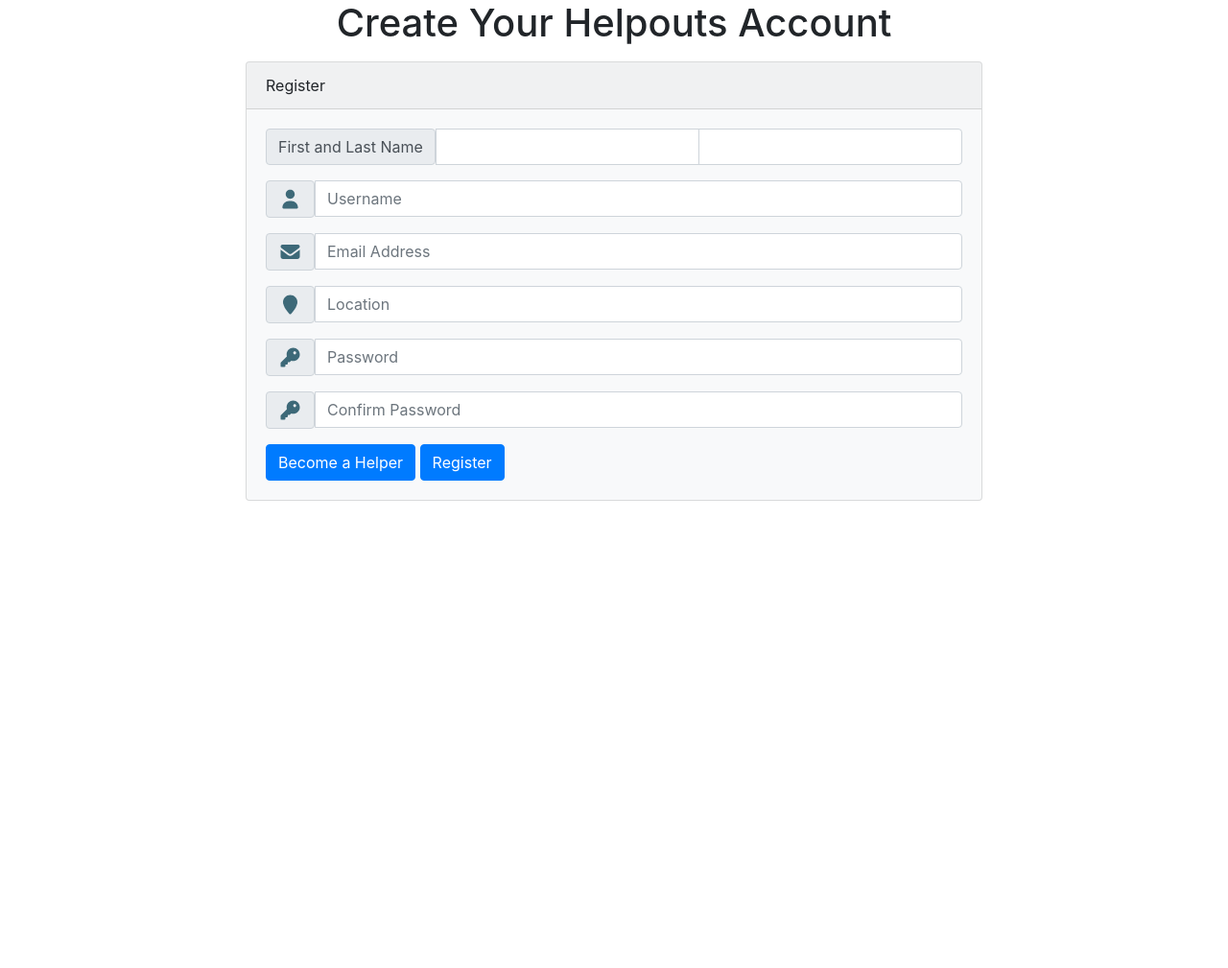
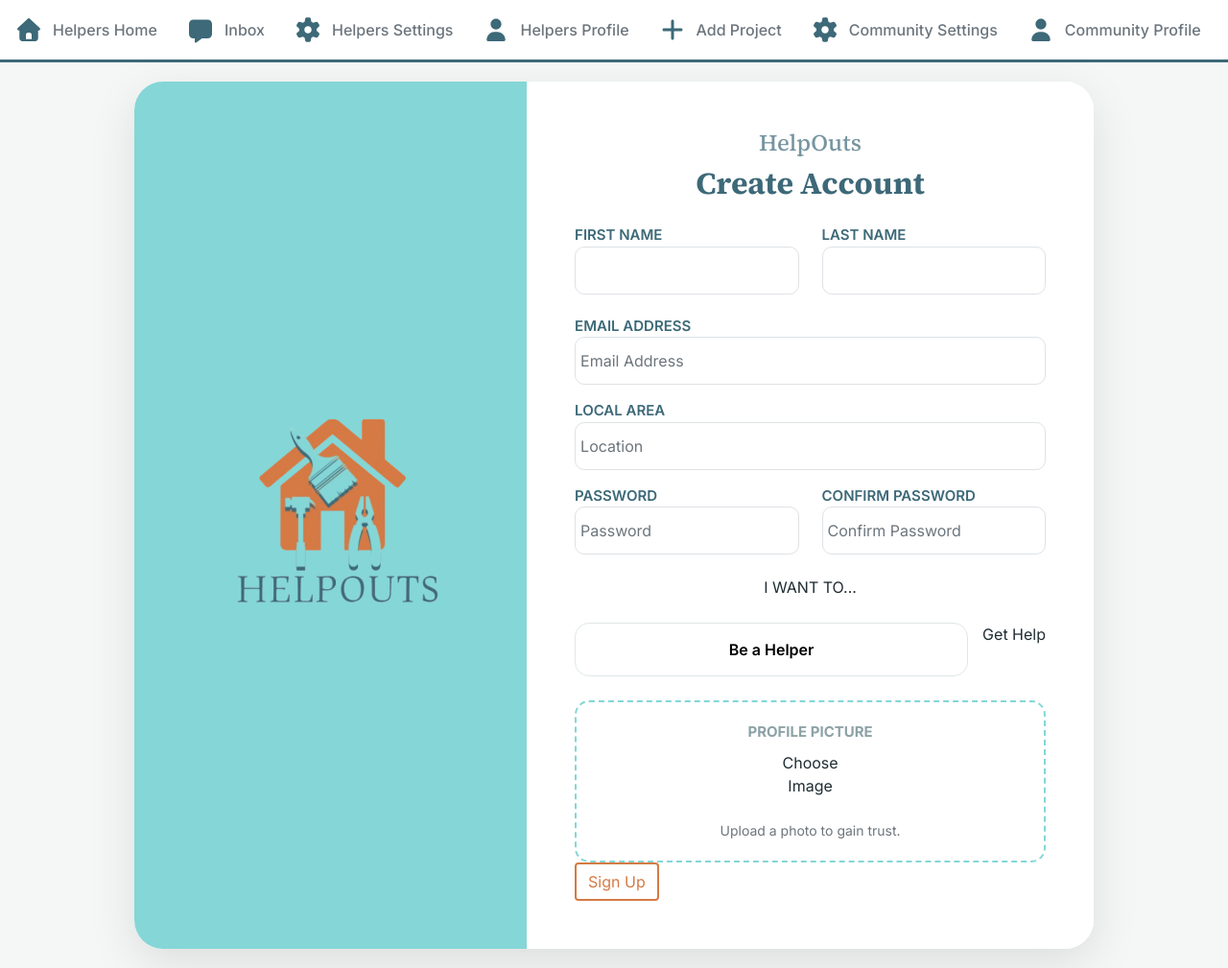
Before and after one commit to Jamie-Lawlor/HelpOuts, a Flask app: page /register_page/ in a window 1280 px wide. Shown: the whole page at 96% size. Before the commit the page ends 522 px from the top, so only its background shows below. Run offline with Flask 3, Linux system fonts and the light colour scheme; some libraries are stand-ins or nearby versions; some web fonts are replaced.

Commit message:
#62791 Style the register page
Created a new layout and added styling to the register page. This will be used by all user types.

```diff
--- a/static/css/styles.css
+++ b/static/css/styles.css
@@ -424,3 +424,98 @@ h6{
     right:-10px;
     bottom: 0;
 }
+
+
+/* Register Page */
+.register-container{
+    display:flex;
+    max-width: 1000px;
+    width: 100%;
+    background: white;
+    border-radius: 30px;
+    overflow: hidden;
+    box-shadow: 0 15px 50px rgba(0,0,0,0.1);
+}
+
+.register-side-image{
+    flex: 1;
+    background-color: #85D6D6;
+    display: flex;
+    align-items: center;
+    justify-content: center;
+}
+
+.register-side-image img{
+    max-width: 70%;
+    height: auto;
+}
+
+.register-form-card{
+    flex: 1.2;
+    background: white;
+    padding:50px;
+    border-radius: 10px;
+}
+
+.form-group label{
+    font-size: 12px;
+    color: #3D6978;
+    font-weight: 600;
+    margin-bottom: 2px;
+}
+
+.form-control{
+    border-radius: 10px;
+    border:1px solid #3D6978;
+    padding:10px 15px;
+}
+
+.profile-placeholder-image{
+    width: 70px;
+    height: 70px;
+    border-radius: 50%;
+}
+
+.register-page-container{
+    min-height: 100vh;
+    display: flex;
+    align-items: center;
+    justify-content: center;
+    padding:20px;
+}
+
+.profile-picture-upload{
+    border: 2px dashed #85D6D6;
+    border-radius: 15px;
+    padding:20px;
+    text-align:center;
+    margin-top:20px;
+}
+
+.role-container{
+    display: flex;
+    gap:15px;
+    margin: 25px 0;
+}
+
+.custom-radio-input{
+    display: none;
+}
+
+
+.role_card{
+    flex: 1;
+    border: 1.5px solid #E0E7E9;
+    border-radius: 15px;
+    padding:15px;
+    text-align: center;
+    cursor:pointer;
+    font-weight: 600;
+    color: black;
+    transition: 0.3s all ease;
+}
+
+.custom-radio-input:checked + .role_card{
+    border-color: #91481e;
+    background-color: #ca8157;
+}
--- a/templates/login/register_account.html
+++ b/templates/login/register_account.html
@@ -1,75 +1,106 @@
-<!DOCTYPE html>
-<html lang="en">
+  {% extends "base.html" %}
 
-    <head>
-        <meta charset="UTF-8">
-        <meta name="viewport" content="width=device-width, initial-scale=1.0">
-        <link rel="stylesheet" href="https://cdn.jsdelivr.net/npm/bootstrap@4.1.3/dist/css/bootstrap.min.css"
-            integrity="sha384-MCw98/SFnGE8fJT3GXwEOngsV7Zt27NXFoaoApmYm81iuXoPkFOJwJ8ERdknLPMO" crossorigin="anonymous">
-            <title>Register</title>
-    </head>
+          {% block title %}Register{% endblock %}
+          {%  block body %}
+          <div class="register-page-container">
+        <div class="register-container">
+            <div class="register-side-image">
+                <img src="/static/images/logo.png" alt="Helpouts logo">
+            </div>
 
-    <body>
-        <h1 class="text-center mb-3">Create Your Helpouts Account</h1>
-        <div class="card bg-light mb-3 mx-auto" style="max-width: 48rem;">
-            <div class="card-header">Register</div>
-            <div class="card-body">
-                <form action="/register_helpee" method="POST">
-                    <div class="input-group mb-3">
-                        <span class="input-group-text">
-                            First and Last Name
-                        </span>
-                        <input type="text" name="first_name" aria-label="First Name" class="form-control"
+        <div class="register-form-card">
+            <div class="register-card-content">
+            <div class="header text-center">
+                <h4 style="color: #3D6978; opacity:0.7;">HelpOuts</h4>
+                    <h2 class="text-center mb-4" style="color:#3D6978; font-weight:bold;">Create Account</h2>
+            </div>
+
+
+            <form action="/register_helpee" method="POST">
+                    <div class="row mb-3 mt-3">
+                        <div class="form-group col-md-6">
+                        <span class="label-muted">FIRST NAME</label>
+                <input type="text" name="first_name" aria-label="First Name" class="form-control soft-input"
                             autocomplete="off" required>
-                        <input type="text" name="last_name" aria-label="Last Name" class="form-control"
+                            </div>
+                    <div class="form-group col-md-6">
+                        <span class="label-muted">LAST NAME</label>
+                        <input type="text" name="last_name" aria-label="Last Name" class="form-control soft-input"
                             autocomplete="off" required>
                     </div>
+                </div>
 
-                    <div class="input-group mb-3">
+                <div class="form-group mb-3">
+                    <span class="label-muted">EMAIL ADDRESS</label>
+ <input type="text" name="email" class="form-control soft-input" placeholder="Email Address"
+                            aria-label="Email Address" autocomplete="off" required>
+                </div>
+
+                <div class="form-group mb-3">
+                   <span class="label-muted">LOCAL AREA</label>
+                    <input type="text" name="location" class="form-control soft-input" placeholder="Location"
+                            aria-label="Location" autocomplete="off" required>
+                </div>
+
+                <div class="row mb-3">
+                  <div class="form-group col-md-6">
+                    <span class="label-muted">PASSWORD</label>
+                     <input type="password" name="password" class="form-control soft-input" placeholder="Password"
+                            aria-label="Password" autocomplete="off" required>
+                </div>
+                <div class="form-group col-md-6">
+                    <span class="label-muted">CONFIRM PASSWORD</label>
+                    <input type="password" name="confirm_password" class="form-control soft-input" placeholder="Confirm Password"
+                            aria-label="Password" autocomplete="off" required>
+                </div>
+                </div>
+
+                <label class="form-group d-block text-center d mb-3">I WANT TO...</label>
+                <div class="role-container">
+                        <input type="radio" name="user_type" value="helper" id="helper" class="custom-radio-input" required>
+                        <label for="helper" class="role_card">
+                           Be a Helper
+                        </label>
+                        <input type="radio" name="user_type" value="community" id="community" class="custom-radio-input">
+                        <label for="community" class="role-card">
+                         Get Help
+                        </label>
+                </div>
+
+                <div class="profile-picture-upload">
+                    <label style="color:#8DA2A6; font-weight:700;" class="d-block label-muted">PROFILE PICTURE</label>
+                    <div class="mt-2">
+                        <input type="file" name="profile_image" id="profile_image" class="d-none">
+                        <label for="profile_image" class="profile-placeholder-image">
+                            Choose Image
+                        </label>
+                    </div>
+                    <small class="text-muted">Upload a photo to gain trust.</small>
+                </div>
+
+
+
+
+
+                    <!-- not sure if using username -->
+                    <!-- <div class="input-group mb-3">
                         <span class="input-group-text" id="basic-addon1">
                             <img src="/static/images/user_icon.svg" width="25" height="25"
                                 class="d-inline-block align-top">
                         </span>
-                        <input type="text" name="username" class="form-control" placeholder="Username"
-                            aria-label="Username" autocomplete="off" required>
-                    </div>
-                    <div class="input-group mb-3">
-                        <span class="input-group-text" id="basic-addon1">
-                            <img src="/static/images/email_icon.svg" width="25" height="25"
-                                class="d-inline-block align-top">
-                        </span>
-                        <input type="text" name="email" class="form-control" placeholder="Email Address"
-                            aria-label="Email Address" autocomplete="off" required>
-                    </div>
-                    <div class="input-group mb-3">
-                        <span class="input-group-text" id="basic-addon1">
-                            <img src="/static/images/location_icon.svg" width="25" height="25"
-                                class="d-inline-block align-top">
-                        </span>
-                        <input type="text" name="location" class="form-control" placeholder="Location"
-                            aria-label="Location" autocomplete="off" required>
-                    </div>
-                    <div class="input-group mb-3">
-                        <span class="input-group-text" id="basic-addon1">
-                            <img src="/static/images/key_icon.svg" width="25" height="25"
-                                class="d-inline-block align-top">
-                        </span>
-                        <input type="password" name="password" class="form-control" placeholder="Password"
-                            aria-label="Password" autocomplete="off" required>
-                    </div>
-                    <div class="input-group mb-3">
-                        <span class="input-group-text" id="basic-addon1">
-                            <img src="/static/images/key_icon.svg" width="25" height="25"
-                                class="d-inline-block align-top">
-                        </span>
-                        <input type="password" name="confirm_password" class="form-control" placeholder="Confirm Password"
-                            aria-label="Password" autocomplete="off" required>
-                    </div>
-                    <a class="btn btn-primary" href="/helper_register_page" role="button">Become a Helper</a>
-                    <button class="btn btn-primary" type="submit">Register</button>
+                         <input type="text" name="username" class="form-control" placeholder="Username"
+                            aria-label="Username" autocomplete="off" required> -->
+                    <!-- </div>  -->
+
+
+
+
+                    <!-- <a class="btn btn-primary" href="/helper_register_page" role="button">Become a Helper</a> -->
+                    <button class="btn btn-primary btn-block helper-button" href
+                 type="submit">Sign Up</button>
                 </form>
-            </div>
+                </div>
         </div>
-    </body>
-
-</html>
+        </div>
+        </div>
+    {% endblock %}
```
